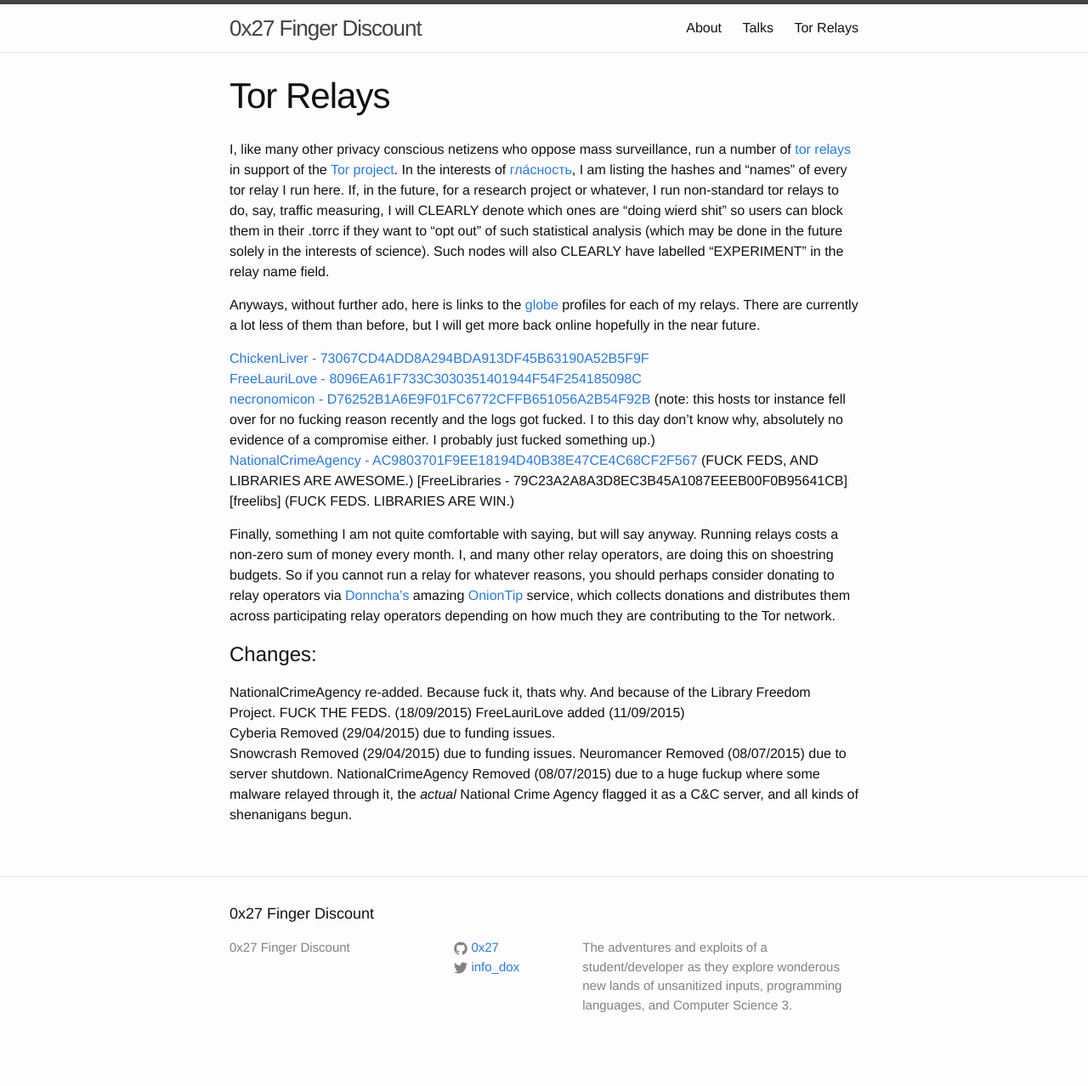
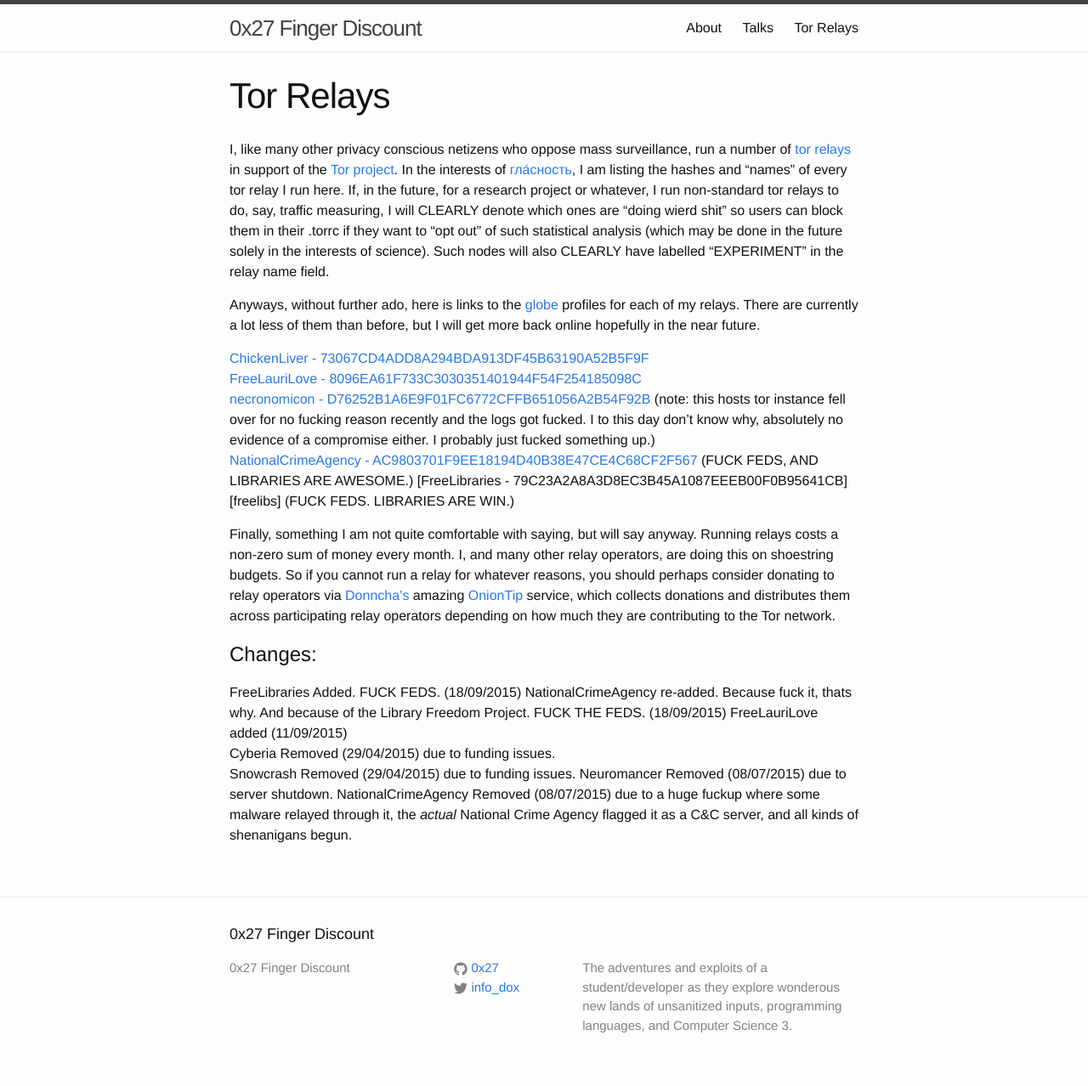
Before and after one commit to 0x27/0x27.github.io, a Jekyll site: the page built from tor relays.md, in a window 1280 px wide. Shown: the whole page at 85% size. Built offline with Jekyll 4.4.1, drawn with Linux system fonts in a browser that asks for light colours; before the commit the page ends 1254 px from its top, so only the background shows below that.

Commit message:
Update tor relays.md

```diff
--- a/tor relays.md
+++ b/tor relays.md
@@ -17,6 +17,7 @@
 Finally, something I am not quite comfortable with saying, but will say anyway. Running relays costs a non-zero sum of money every month. I, and many other relay operators, are doing this on shoestring budgets. So if you cannot run a relay for whatever reasons, you should perhaps consider donating to relay operators via [Donncha's][donncha] amazing [OnionTip][oniontip] service, which collects donations and distributes them across participating relay operators depending on how much they are contributing to the Tor network.
 
 # Changes:
+FreeLibraries Added. FUCK FEDS. (18/09/2015)
 NationalCrimeAgency re-added. Because fuck it, thats why. And because of the Library Freedom Project. FUCK THE FEDS. (18/09/2015)
 FreeLauriLove added (11/09/2015)
 Cyberia Removed (29/04/2015) due to funding issues.
```
